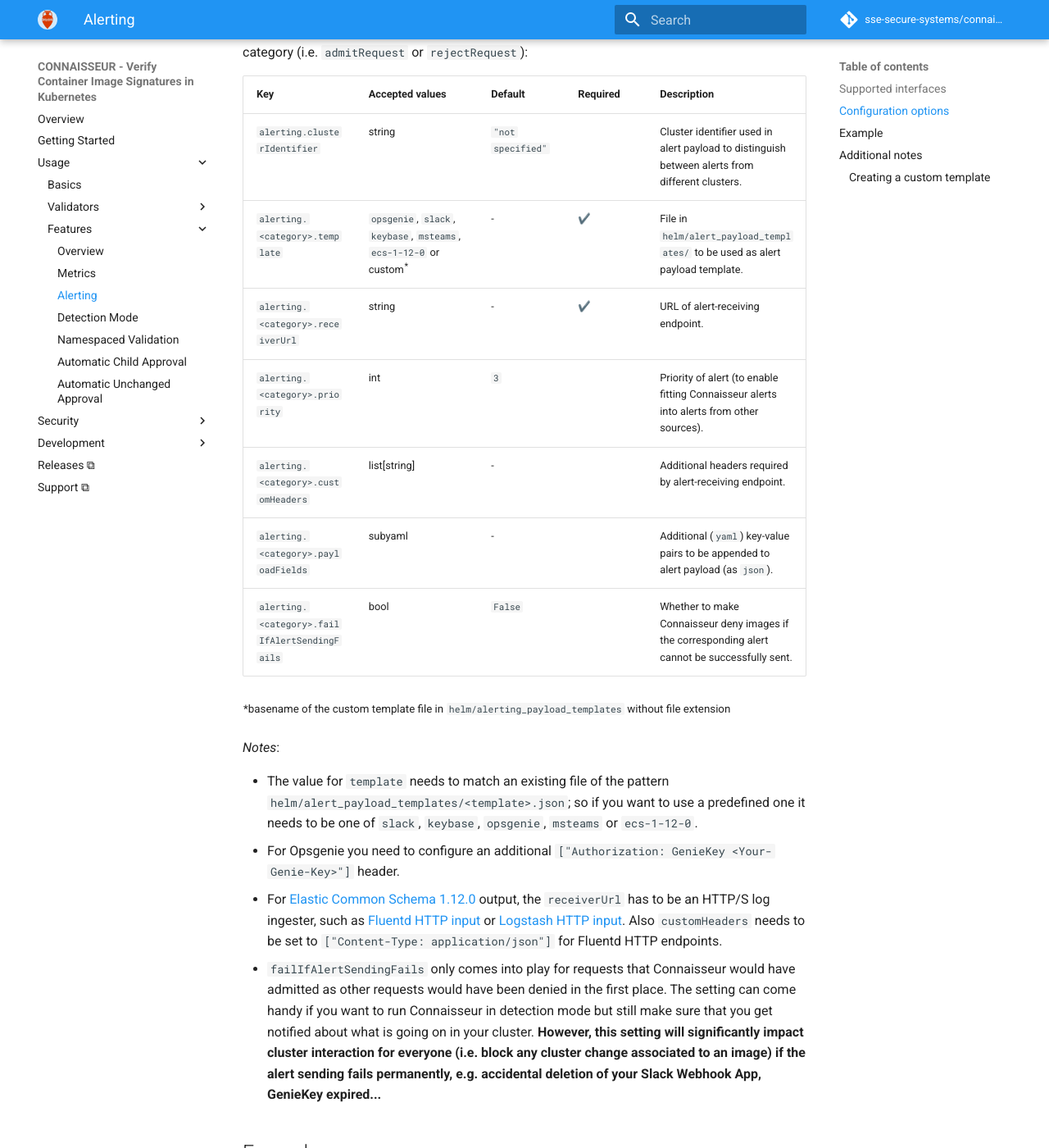
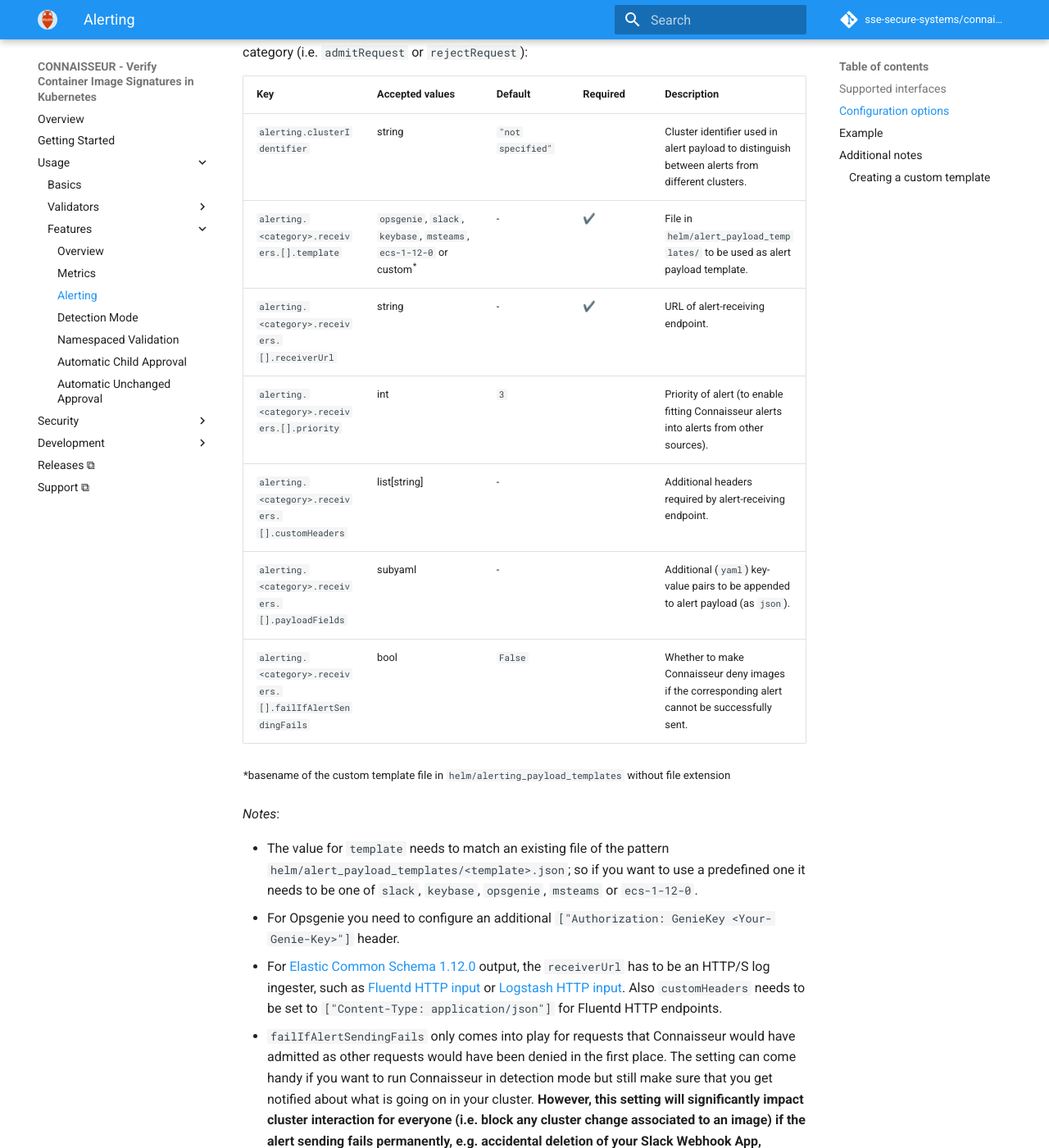
Before and after one commit to sse-secure-systems/connaisseur, an MkDocs documentation site: the page built from docs/features/alerting.md, in a window 1280 px wide and 1400 px high, scrolled down 567 px. Shown: the whole window at 82% size. Built offline with MkDocs 1.6.1 and Material for MkDocs 9.7.7, drawn with Linux system fonts in a browser that asks for light colours; emoji names are drawn with the system emoji font; comment, search, counter and statistics services are not loaded; the version menu is left out.

Commit message:
docs: Correct alerting documentation

```diff
--- a/docs/features/alerting.md
+++ b/docs/features/alerting.md
@@ -19,12 +19,12 @@ Currently, Connaisseur supports alerting on either admittance of images, denial
 | Key                                                |  Accepted values                                      | Default           | Required           | Description                                                                                        |
 | -------------------------------------------------- | ----------------------------------------------------  | ----------------- | ------------------ | -------------------------------------------------------------------------------------------------- |
 | `alerting.clusterIdentifier`                      | string                                                | `"not specified"` |                    | Cluster identifier used in alert payload to distinguish between alerts from different clusters.     |
-| `alerting.<category>.template`                     | `opsgenie`, `slack`, `keybase`, `msteams`, `ecs-1-12-0` or custom<sup>*</sup>  | -                 | :heavy_check_mark: | File in `helm/alert_payload_templates/` to be used as alert payload template.           |
-| `alerting.<category>.receiverUrl`                 | string                                                | -                 | :heavy_check_mark: | URL of alert-receiving endpoint.                                                                    |
-| `alerting.<category>.priority`                     | int                                                   | `3`               |                    | Priority of alert (to enable fitting Connaisseur alerts into alerts from other sources).            |
-| `alerting.<category>.customHeaders`               | list[string]                                          | -                 |                    | Additional headers required by alert-receiving endpoint.                                            |
-| `alerting.<category>.payloadFields`               | subyaml                                               | -                 |                    | Additional (`yaml`) key-value pairs to be appended to alert payload (as `json`). |
-| `alerting.<category>.failIfAlertSendingFails`  | bool                                                  | `False`           |                    | Whether to make Connaisseur deny images if the corresponding alert cannot be successfully sent.    |
+| `alerting.<category>.receivers.[].template`                     | `opsgenie`, `slack`, `keybase`, `msteams`, `ecs-1-12-0` or custom<sup>*</sup>  | -                 | :heavy_check_mark: | File in `helm/alert_payload_templates/` to be used as alert payload template.           |
+| `alerting.<category>.receivers.[].receiverUrl`                 | string                                                | -                 | :heavy_check_mark: | URL of alert-receiving endpoint.                                                                    |
+| `alerting.<category>.receivers.[].priority`                     | int                                                   | `3`               |                    | Priority of alert (to enable fitting Connaisseur alerts into alerts from other sources).            |
+| `alerting.<category>.receivers.[].customHeaders`               | list[string]                                          | -                 |                    | Additional headers required by alert-receiving endpoint.                                            |
+| `alerting.<category>.receivers.[].payloadFields`               | subyaml                                               | -                 |                    | Additional (`yaml`) key-value pairs to be appended to alert payload (as `json`). |
+| `alerting.<category>.receivers.[].failIfAlertSendingFails`  | bool                                                  | `False`           |                    | Whether to make Connaisseur deny images if the corresponding alert cannot be successfully sent.    |
 
 <sup>*basename of the custom template file in `helm/alerting_payload_templates` without file extension </sup>
 
```
